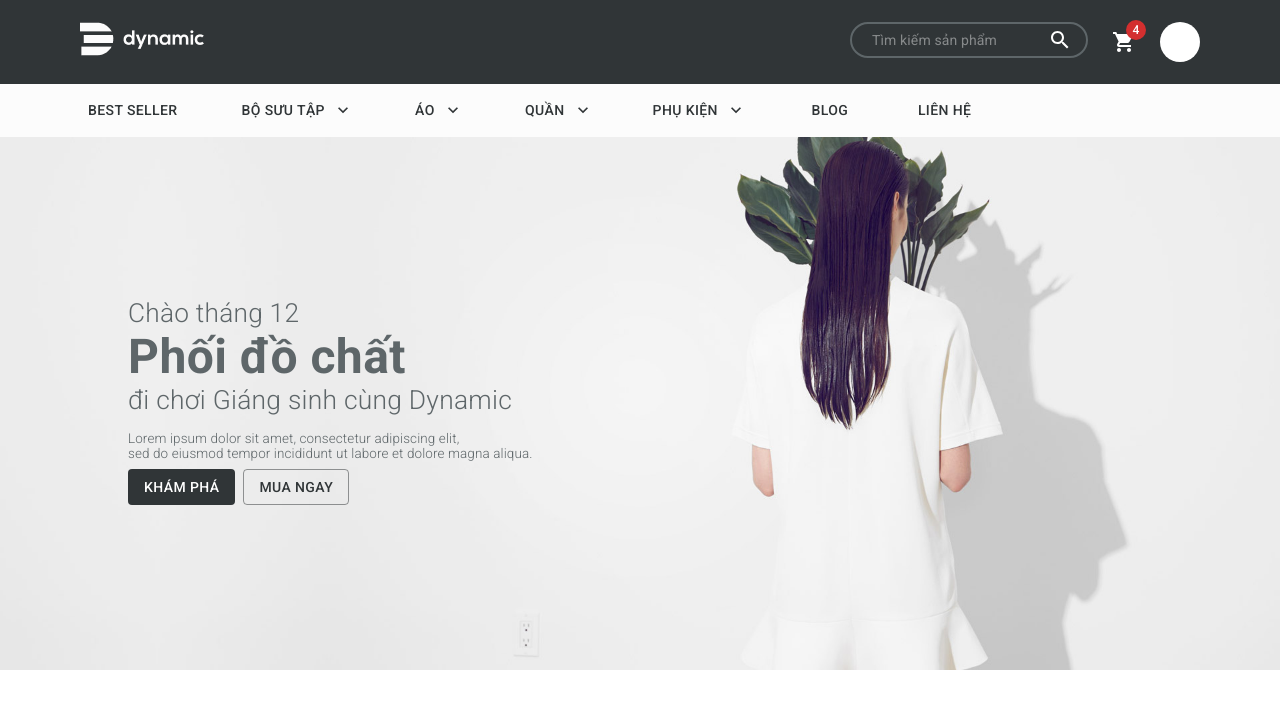
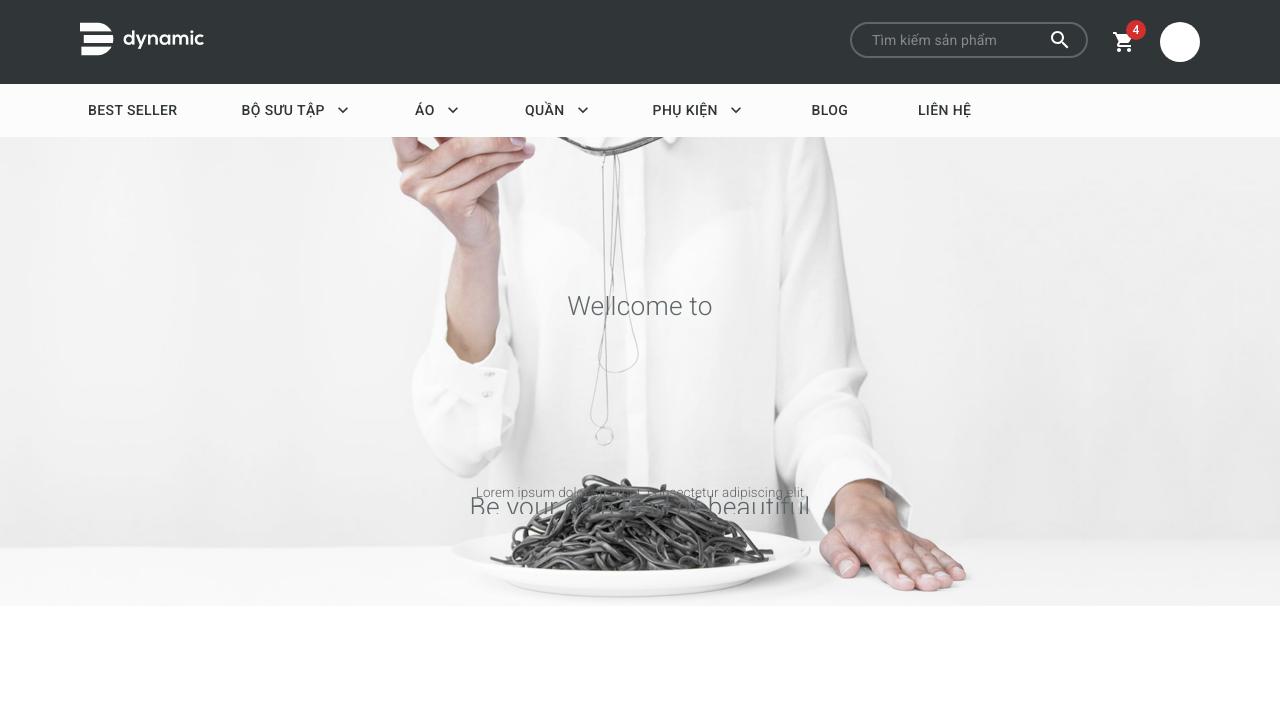
Before and after one commit to 19520280/dynamic-website, a React (Create React App) app: page / in a window 1280 px wide. Shown: the top 708 px of the page. Built offline with nearby package versions, Linux system fonts and the light colour scheme.

Commit message:
Auto transition

```diff
--- a/src/components/Banner/Banner.css
+++ b/src/components/Banner/Banner.css
@@ -4,8 +4,11 @@
   width: 100%;
   height: auto;
 }
-.fullwidthbanner-container .fullwidthbanner {
+.fullwidthbanner {
   position: relative;
+  width: 100%;
+  height: 100%;
+  overflow: hidden;
 }
 
 .fullwidthbanner-container img {
@@ -15,9 +18,20 @@
   position: absolute;
   top: 30%;
   left: 10%;
-  width:90%;
+  width: 90%;
 }
-.fullwidthbanner-container .caption p{
+.fullwidthbanner-container .caption p {
+  width: max-content;
+  line-height: inherit;
+}
+
+.fullwidthbanner-container .caption-second {
+  position: absolute;
+  left: 50%;
+  top: 50%;
+  transform: translate(-50%,-50%);
+}
+.fullwidthbanner-container .caption-second p {
   width: max-content;
   line-height: inherit;
 }
--- a/src/components/Banner/Banner.js
+++ b/src/components/Banner/Banner.js
@@ -6,6 +6,7 @@ import {
   Grow,
   Slide,
   Typography,
+  Zoom,
   useMediaQuery,
   useTheme,
 } from "@mui/material";
@@ -18,28 +19,35 @@ const slide1 =
 
 const slide2 =
   require("../../assets/images/banners/complex_slide02.jpg").default;
+
 const Banner = () => {
   const theme = useTheme();
   const isMobile = useMediaQuery(theme.breakpoints.down("sm"));
+  const containerRef = React.useRef(null);
+  const [checked, setchecked] = useState(false);
+  const [bannerShow, setBannerShow] = useState(null);
 
-  /* #region  use for transition */
-  const [checked, setchecked] = useState(false);
-  useEffect(() => {
-    setchecked(true);
-  });
-  const containerRef = React.useRef(null);
-  /* #endregion */
+  console.log("state before", checked, bannerShow);
+  /* #region  list */
 
-  return (
-    <div className="fullwidthbanner-container">
+  const banner1 = (
     <div className="fullwidthbanner">
+      <Slide
+        direction="right"
+        in={checked}
+        orientation="vertical"
+        {...(checked ? { timeout: 2000 } : {})}
+      >
         <img className="defaultimg" src={slide1}></img>
+      </Slide>
+
       <div className="caption">
         <Box
           sx={{
-              justifyContent: "flex-start",
-              alignItems: "flex-start",
+            justifyContent: "center",
+            alignItems: "center",
             width: "max-content",
+            height:"max-content",
           }}
           overflow="hidden"
           ref={containerRef}
@@ -89,12 +97,10 @@ const Banner = () => {
               </Typography>
             </Slide>
           </div>
-            <Slide
+          <Zoom
             direction="up"
             in={checked}
-              container={containerRef.current}
-              orientation="horizontal"
-              {...{ timeout: 800 }}
+            {...{ timeout: 1000 }}
           >
             <Box>
               <Typography
@@ -110,14 +116,138 @@ const Banner = () => {
                 </>
               </Typography>
               {isMobile ? (
-                  <Button variant="text" endIcon={<ChevronRight />} sx={{padding:"0px", fontSize:"12px"}}>
+                <Button
+                  variant="text"
+                  endIcon={<ChevronRight />}
+                  sx={{
+                    padding: "4px 0px 0px 0px",
+                    fontSize: "calc(0.8rem + 0.05vw)",
+                  }}
+                >
                   Khám phá
                 </Button>
               ) : (
                 <>
-                    <Button variant="contained" >Khám phá</Button>
-                    <Button variant="outlined" sx={{ m:1}}>
+                  <Button variant="contained">Khám phá</Button>
+                  <Button variant="outlined" sx={{ m: 2 }}>
                     Mua ngay
+                  </Button>
+                </>
+              )}
+            </Box>
+          </Zoom>
+        </Box>
+      </div>
+    </div>
+  );
+  const banner2 = (
+    <div className="fullwidthbanner">
+      <Slide
+        direction="down"
+        in={checked}
+        orientation="vertical"
+        {...(checked ? { timeout: 2000 } : {})}
+      >
+        <img className="defaultimg" src={slide2}></img>
+      </Slide>
+
+      <div className="caption-second">
+        <Box
+          sx={{
+            display: "flex",
+            flexDirection: "column",
+            justifyContent: "center",
+            alignItems: "center",
+            width: "max-content",
+          }}
+          overflow="hidden"
+          ref={containerRef}
+        >
+          <Slide
+            in={checked}
+            container={containerRef.current}
+            orientation="horizontal"
+            {...{ timeout: 800 }}
+          >
+            <Typography
+              fontWeight="light"
+              fontSize="calc(0.04rem + 2vw)"
+              color="secondary"
+              align="center"
+            >
+              Wellcome to
+            </Typography>
+          </Slide>
+          <Grow
+            in={checked}
+            {...{ timeout: 1000 }}
+            style={{ transitionDelay: checked ? "500ms" : "0ms" }}
+          >
+            <Typography
+              fontSize="calc(1.4rem + 2vw)"
+              fontWeight="bold"
+              color="primary"
+              textAlign="center"
+            >
+              Dynamic
+            </Typography>
+          </Grow>
+          <Slide
+            direction="up"
+            in={checked}
+            container={containerRef.current}
+            orientation="horizontal"
+            {...{ timeout: 1000 }}
+          >
+            <Typography
+              fontSize="calc(0.05rem + 2vw)"
+              fontWeight="light"
+              color="secondary"
+              textAlign="center"
+            >
+              Be your own kind of beautiful
+            </Typography>
+          </Slide>
+          <Slide
+            direction="up"
+            in={checked}
+            container={containerRef.current}
+            orientation="horizontal"
+            {...{ timeout: 800 }}
+          >
+            <Box
+              sx={{
+                display: "flex",
+                flexDirection: "column",
+                justifyContent: "center",
+                alignItems: "center",
+                width: "max-content",
+              }}
+            >
+              <Typography
+                fontSize="calc(0.8rem + 0.05vw)"
+                fontWeight="light"
+                color="secondary"
+                margin="16px 0px 0px 0px"
+                textAlign="center"
+              >
+                <>Lorem ipsum dolor sit amet, consectetur adipiscing elit</>
+              </Typography>
+              {isMobile ? (
+                <Button
+                  variant="text"
+                  endIcon={<ChevronRight />}
+                  sx={{
+                    padding: "4px 0px 0px 0px",
+                    fontSize: "calc(0.8rem + 0.05vw)",
+                  }}
+                >
+                  Về chúng tôi
+                </Button>
+              ) : (
+                <>
+                  <Button variant="contained" sx={{ m: 2 }}>
+                    Về chúng tôi
                   </Button>
                 </>
               )}
@@ -126,6 +256,35 @@ const Banner = () => {
         </Box>
       </div>
     </div>
+  );
+  const listBanner = [banner1, banner2];
+  /* #endregion */
+
+  /* #region  use for transition */
+
+  useEffect(() => {
+    if (!checked) {
+      setchecked(true);
+    }
+  }, [checked]);
+
+  useEffect(() => {
+    let timer = setInterval(function () {
+      if (bannerShow < listBanner.length - 1) setBannerShow(bannerShow + 1);
+      else setBannerShow(0);
+    }, 5000);
+    return () => {
+      clearInterval(timer);
+      timer = null;
+    };
+  });
+  /* #endregion */
+  console.log("state after", checked, bannerShow);
+  return (
+    <div className="fullwidthbanner-container">
+      {listBanner.map((banner, index) =>
+        index === bannerShow ? banner : null
+      )}
     </div>
   );
 };
```
Lines whose indentation alone changed are shown as unchanged.
